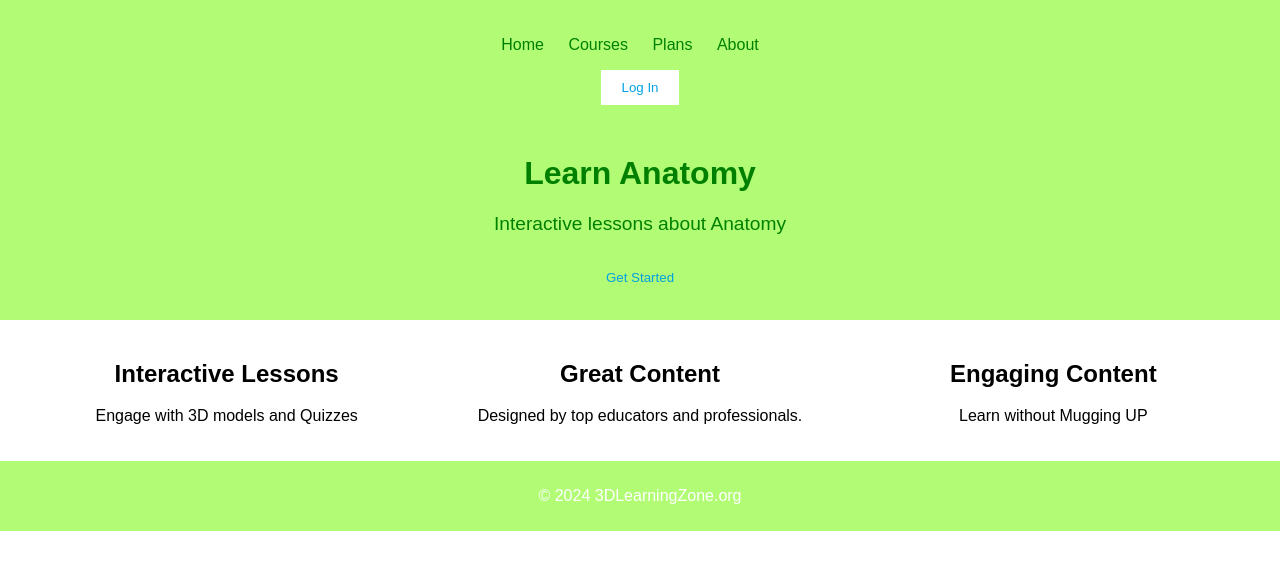
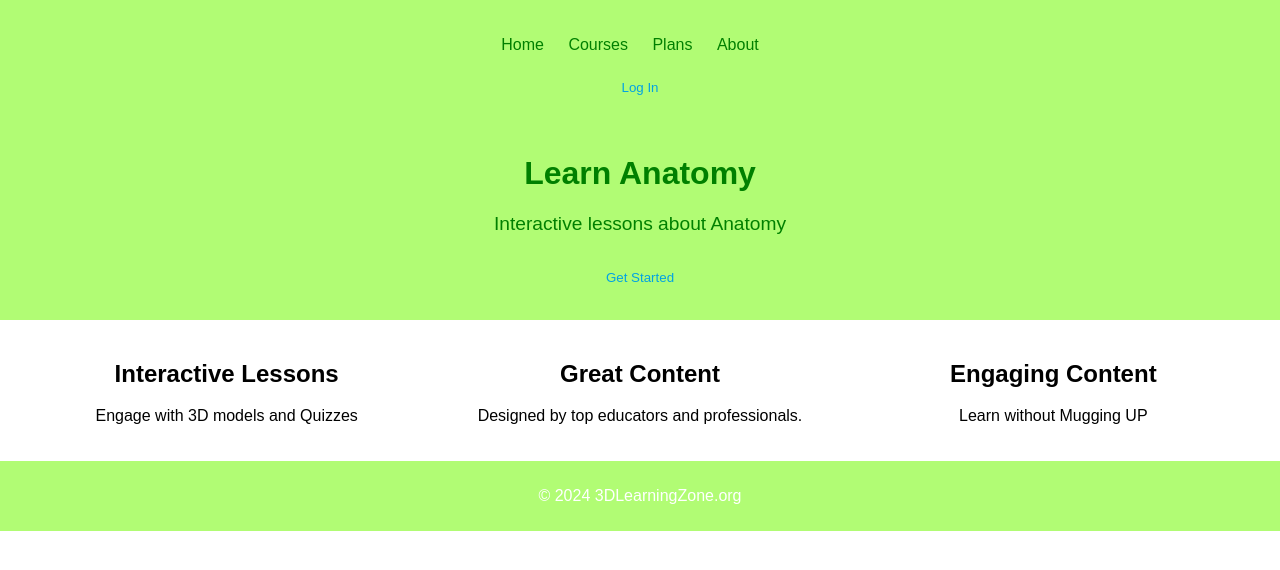
Before and after one commit to Rishikesh1235/3d-learning-zone, a plain HTML site: page index.html in a window 1280 px wide. Drawn offline with Linux system fonts and the light colour scheme.

Commit message:
Update styles.css

```diff
--- a/styles.css
+++ b/styles.css
@@ -28,7 +28,7 @@ nav ul li a {
 }
 
 .login-btn {
-    background-color: #ffffff;
+    background-color: #B1FC74;
     border: none;
     color: #00a2e3;
     padding: 10px 20px;
```
